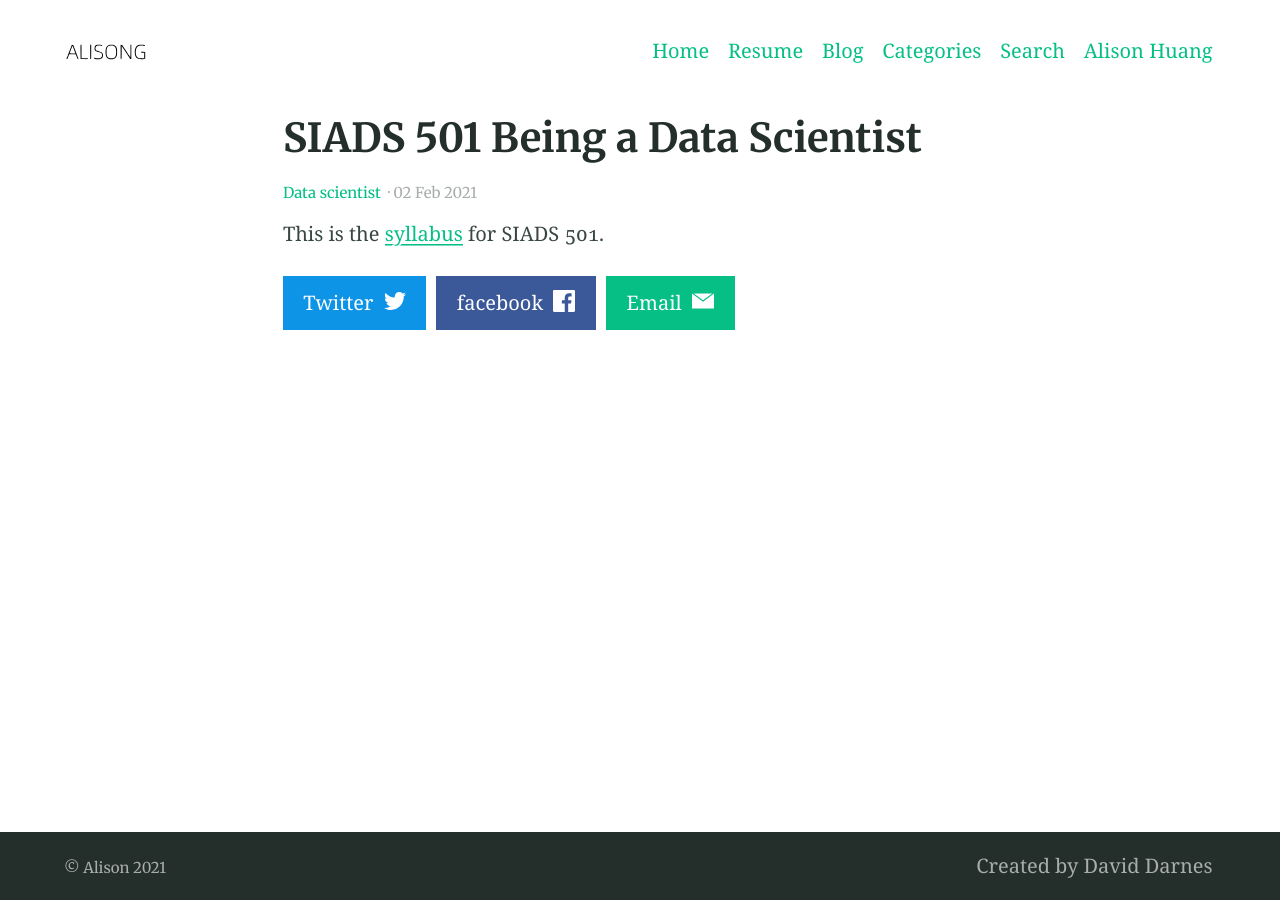
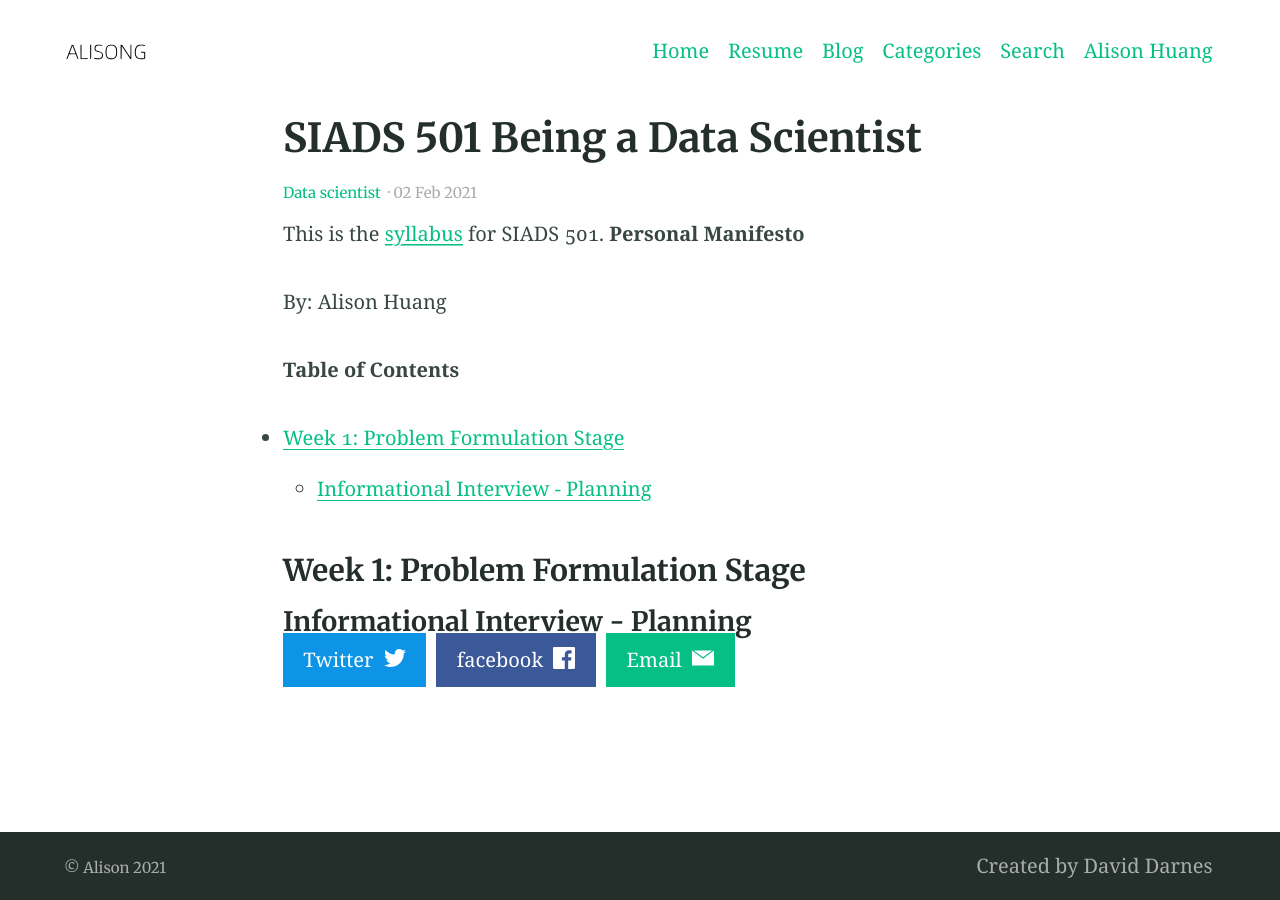
Before and after one commit to alisongh/alisongh.github.io, a Jekyll site: the page built from _posts/2021-02-02-SIADS-501-Being-a-data-scientist.md, in a window 1280 px wide. Built offline with Jekyll 4.4.1, drawn with Linux system fonts in a browser that asks for light colours.

Commit message:
Update 2021-02-02-SIADS-501-Being-a-data-scientist.md

```diff
--- a/_posts/2021-02-02-SIADS-501-Being-a-data-scientist.md
+++ b/_posts/2021-02-02-SIADS-501-Being-a-data-scientist.md
@@ -6,3 +6,15 @@ categories:
 ---
 
 This is the [syllabus](https://drive.google.com/file/d/1MLrMWoEIVZXF3jGH1c4H7rSlY38uZqug/view?usp=sharing) for SIADS 501.
+**Personal Manifesto**
+
+By: Alison Huang
+
+**Table of Contents**
+
+* 目录
+{:toc}
+
+### Week 1: Problem Formulation Stage
+
+#### Informational Interview - Planning
```
